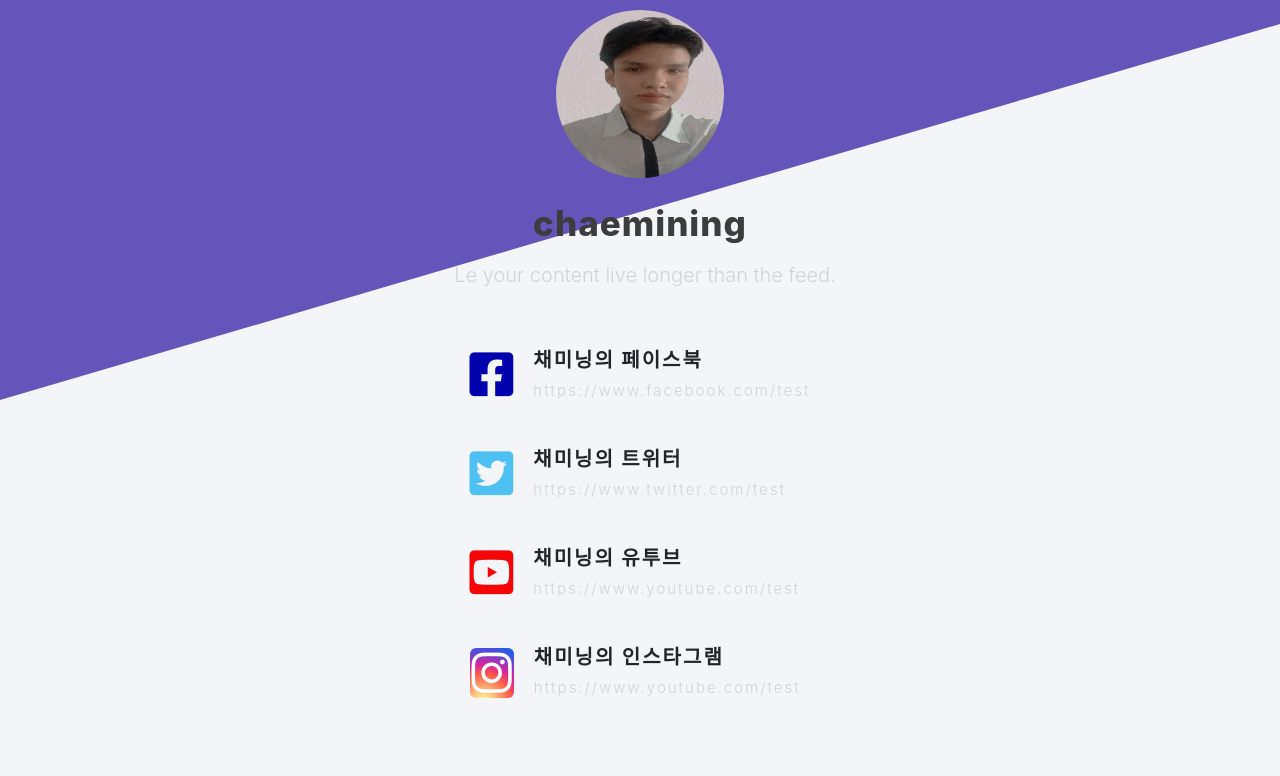
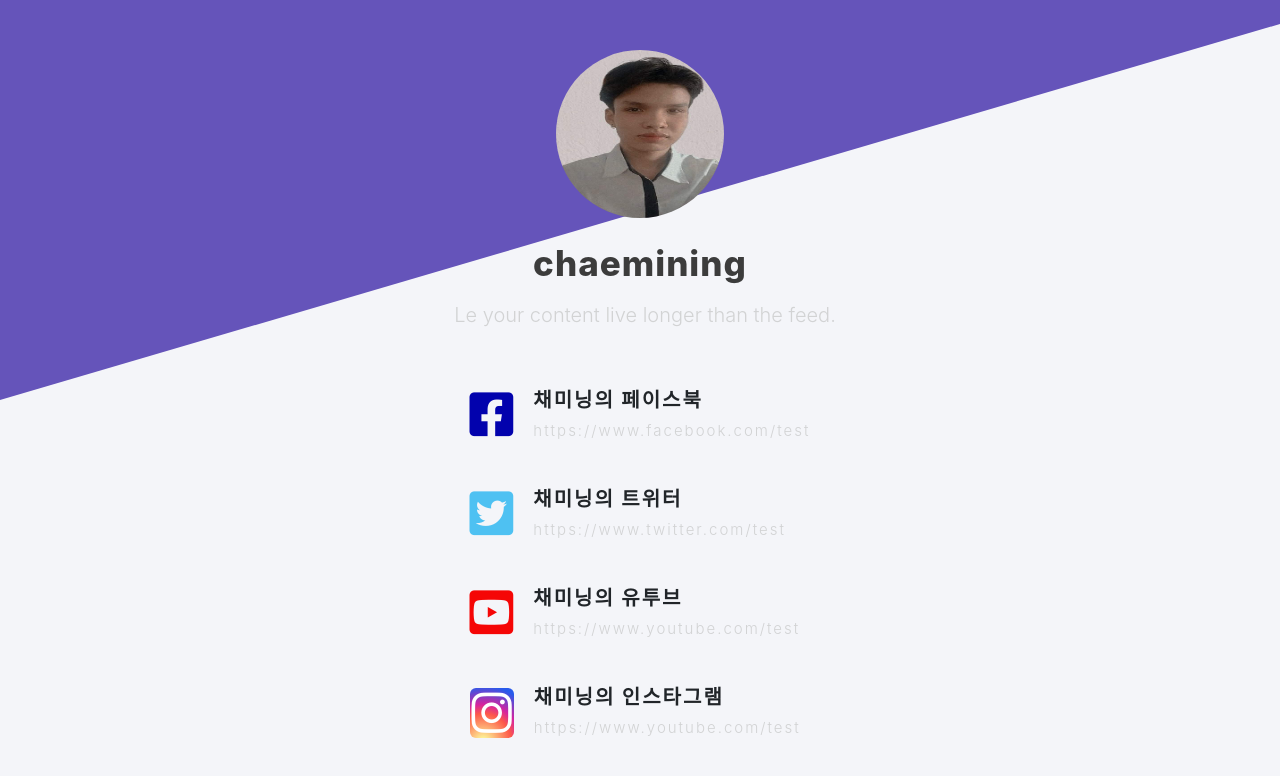
Before and after one commit to LoiKise/Mission_1, a plain HTML site: page index.html in a window 1280 px wide. Drawn offline with nearby package versions, Linux system fonts and the light colour scheme.

Commit message:
update css

```diff
--- a/index.css
+++ b/index.css
@@ -21,7 +21,7 @@ body {
   flex-direction: column;
   text-align: center;
   position: absolute;
-  top: -5%;
+  top: 0;
 }
 
 .avatar img {
```
